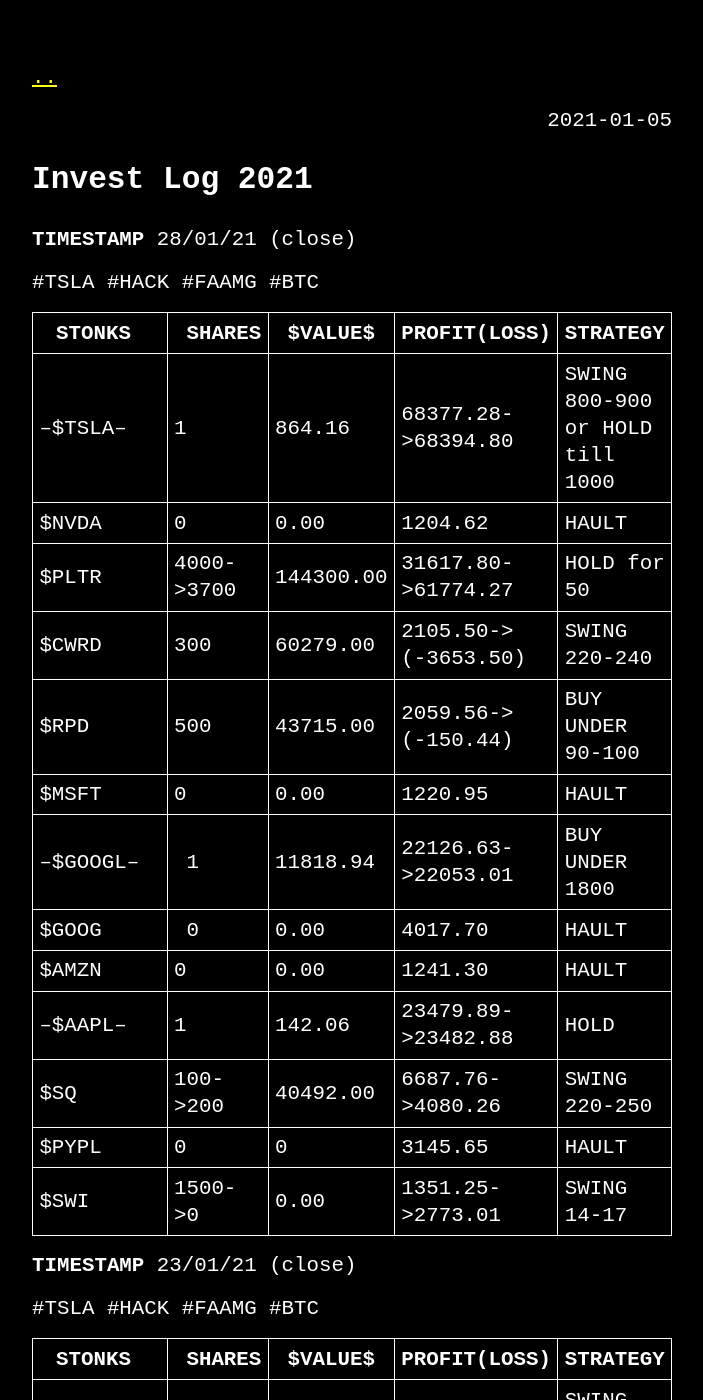
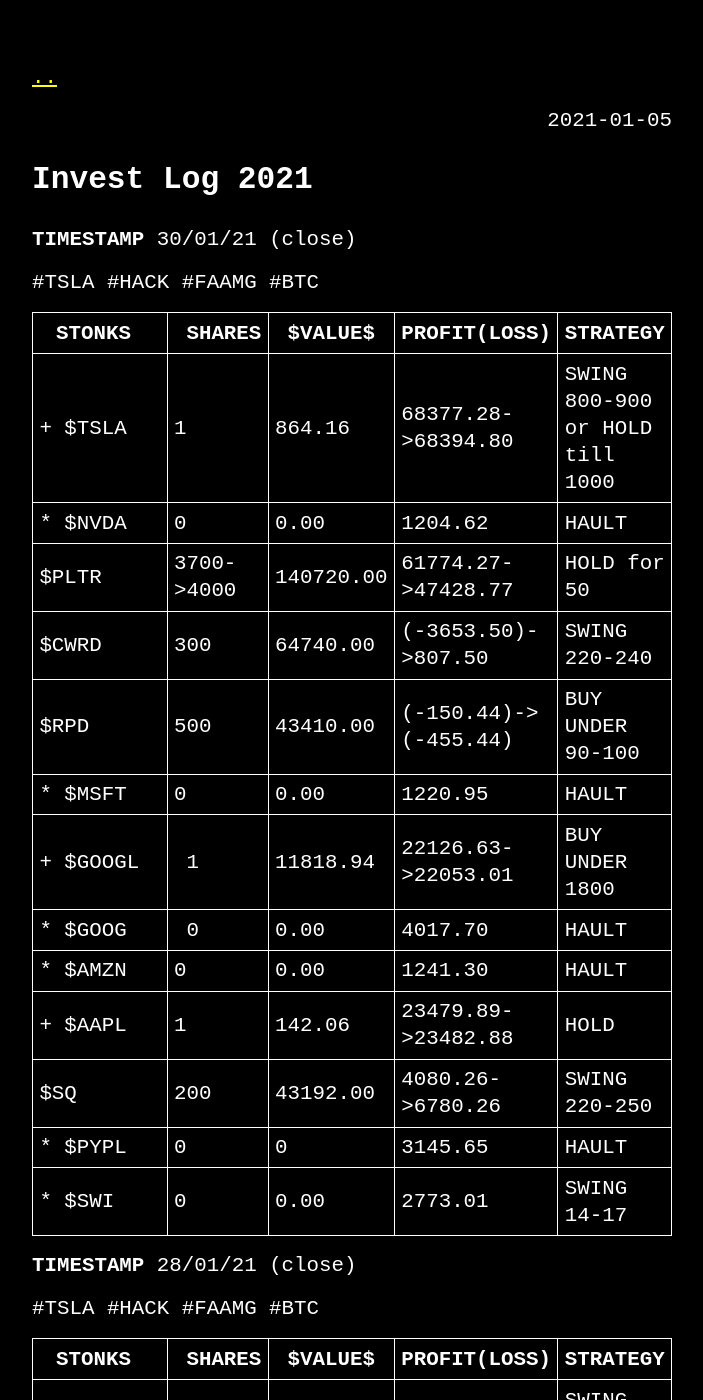
Before and after one commit to sanzomaldini/investlog, a Jekyll site: the page built from _posts/2021-01-05-2021.md, in a window 1280 px wide and 1400 px high. Shown: the whole window, without its empty margins (288-991 px from the left). Built offline with Jekyll 4.4.1, drawn with Linux system fonts in a browser that asks for light colours.

Commit message:
Update 2021-01-05-2021.md

```diff
--- a/_posts/2021-01-05-2021.md
+++ b/_posts/2021-01-05-2021.md
@@ -2,6 +2,27 @@
 layout: post
 title: Invest Log 2021
 ---
+**TIMESTAMP** 30/01/21 (close)
+
+#TSLA #HACK
+ #FAAMG #BTC
+
+| STONKS  | SHARES | $VALUE$ | PROFIT(LOSS) |STRATEGY|
+|----|----|----|----|----|
+| + $TSLA  | 1  | 864.16 | 68377.28->68394.80 |SWING 800-900 or HOLD till 1000|
+| * $NVDA  | 0  | 0.00 | 1204.62 |HAULT|
+| $PLTR    | 3700->4000  | 140720.00 | 61774.27->47428.77 |HOLD for 50 |
+| $CWRD    | 300 | 64740.00 | (-3653.50)->807.50 |SWING 220-240 |
+| $RPD     | 500  | 43410.00 | (-150.44)->(-455.44) |BUY UNDER 90-100|
+| * $MSFT  | 0  | 0.00 | 1220.95 |HAULT|
+| + $GOOGL | 1 | 11818.94 |	22126.63->22053.01 | BUY UNDER 1800|
+| * $GOOG  | 0 | 0.00 |	4017.70 |HAULT|
+| * $AMZN  | 0 | 0.00 | 1241.30 |HAULT|
+| + $AAPL  | 1  | 142.06 | 23479.89->23482.88 | HOLD |
+| $SQ      | 200 | 43192.00 | 4080.26->6780.26 |SWING 220-250|
+| * $PYPL  | 0  | 0 | 3145.65 |HAULT|
+| * $SWI     | 0  |0.00 | 2773.01 |SWING 14-17|
+
 
 **TIMESTAMP** 28/01/21 (close)
 
```
